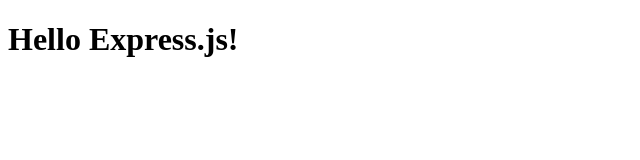
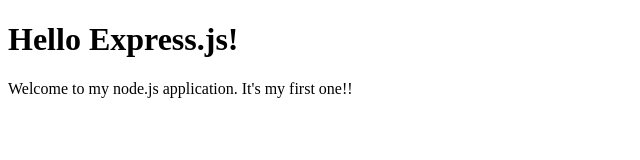
Before and after one commit to motttajm/web-server, a website: page public/index.html in a window 1280 px wide. Shown: the whole page, without its empty margins (0-640 px from the left). Drawn offline with Linux system fonts and the light colour scheme.

Commit message:
Updated index.html

```diff
--- a/public/index.html
+++ b/public/index.html
@@ -6,5 +6,6 @@
 	</head>
 	<body>
 		<h1>Hello Express.js!</h1>
+		<p>Welcome to my node.js application.  It's my first one!!</p>
 	</body>
 </html>
```
